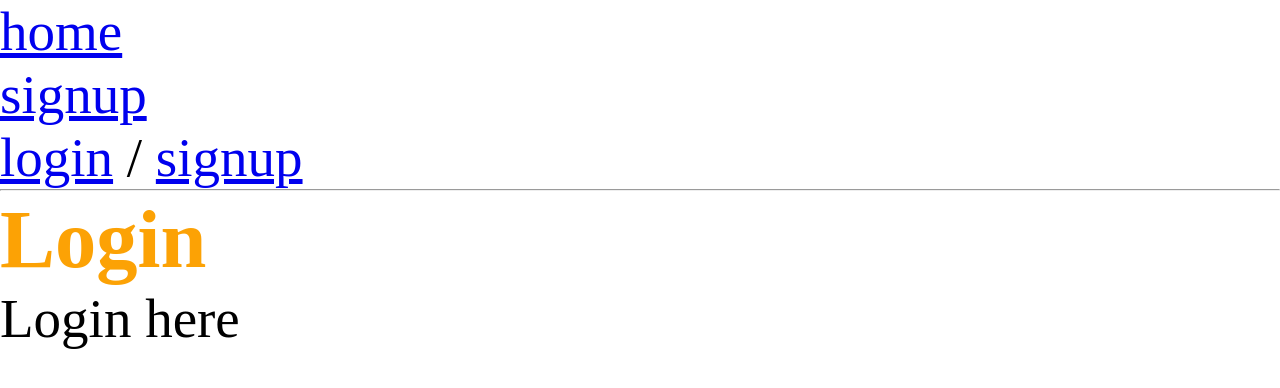
After one commit to wilrop/web-technologies, a Django app: page /login/ in a window 1280 px wide. The commit adds this page. Shown: the top 388 px of the page. Run offline with Django 3.2, Linux system fonts and the light colour scheme.

Commit message:
Fixed the link bugs, added a hyperlink on the header to instantly go to the login page

```diff
--- a/towima/templates/base.html
+++ b/towima/templates/base.html
@@ -1,9 +1,9 @@
-{% load static %}
+{% load staticfiles %}
 
 <!DOCTYPE html>
 <html lang="en">
   <head>
-    <link rel="stylesheet" type="text/css" href='/static/css/styles.css'>
+    <link rel="stylesheet" type="text/css" href='{% static "css/styles.css" %}'>
     <meta charset="utf-8">
     <title>{% block title %}Towima pharma service{% endblock %}</title>
   </head>
@@ -13,7 +13,7 @@
             <nav>
                 <ul>
                     <li><a href="{% url 'home' %}">home</a></li>
-                    <li><a href="{% url 'signup' %}">signup</a></li>
+
                     <li><a href="{% url 'signup' %}">signup</a></li>
                 </ul>
             </nav>
--- /dev/null
+++ b/towima/templates/login.html
@@ -0,0 +1,16 @@
+{% extends 'base.html' %}
+
+{% block content %}
+<h2>Login</h2>
+
+<section id="main-image">
+<div class="wrapper">
+     <p>
+        Login here
+     </p>
+
+</div>
+
+</section>
+
+{% endblock %}
--- a/towima/towima/urls.py
+++ b/towima/towima/urls.py
@@ -23,10 +23,11 @@
 
 urlpatterns = [
     path('', TemplateView.as_view(template_name='home.html'), name='home'),
-    path(r'^$', home, name='home'),
-    path(r'^admin/', admin.site.urls),
-    path(r'^signup/', core_views.signup, name='signup'),
-    path(r'^accounts/', include('django.contrib.auth.urls')),
+    path(r'', home, name='home'),
+    path(r'admin/', admin.site.urls, name='sign'),
+    path(r'signup/', core_views.signup, name='signup'),
+    path(r'login/', core_views.login, name='login'),
+   # path(r'^accounts/', include('django.contrib.auth.urls')),
 ]
 
 if settings.DEBUG:
--- a/towima/towima/views.py
+++ b/towima/towima/views.py
@@ -17,3 +17,7 @@
     template = "home.html"
     context={}
     return render(request, template, context)
+def login(request):
+    template = "login.html"
+    context = {}
+    return render(request, template, context)
```
